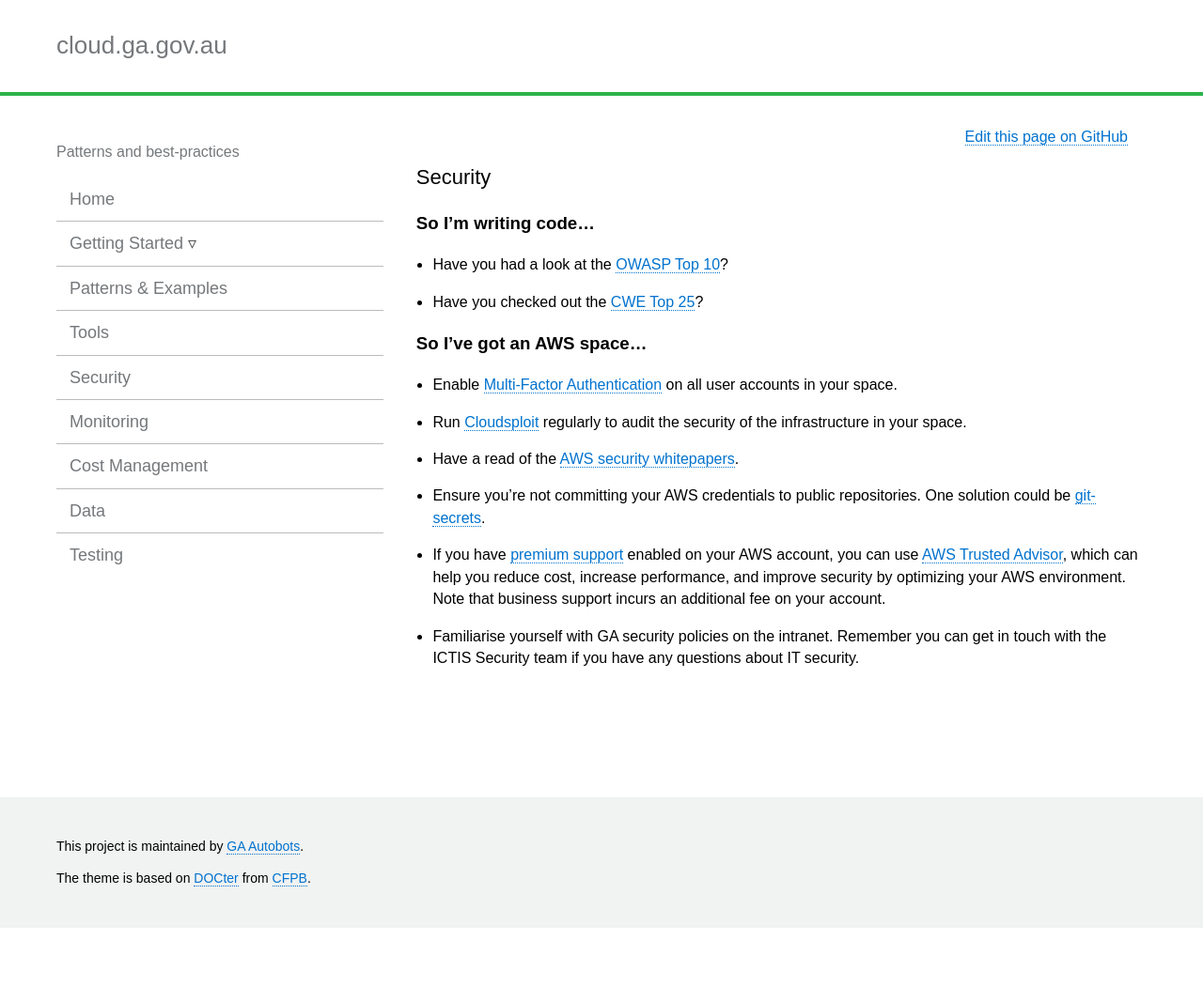
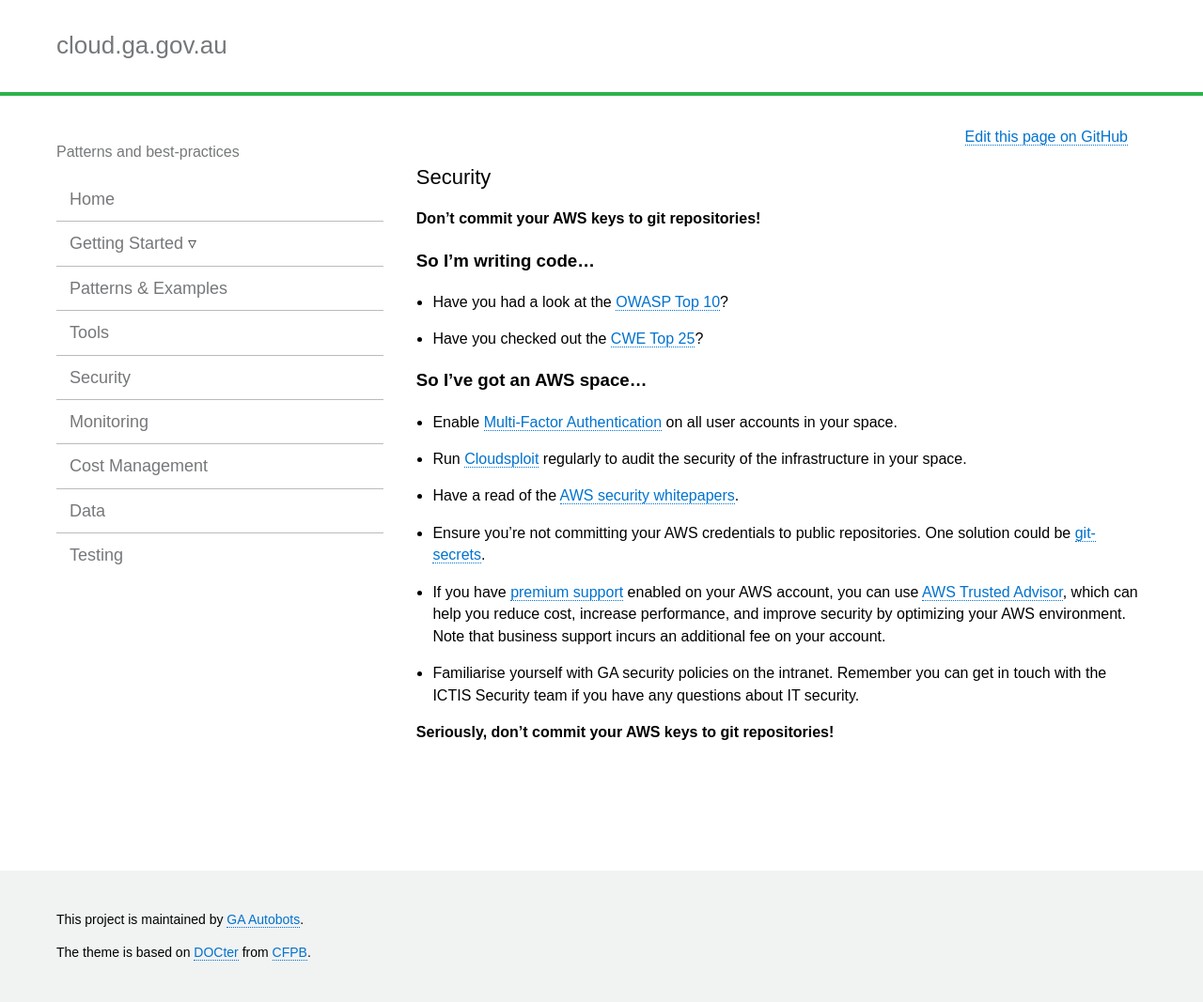
Before and after one commit to GeoscienceAustralia/cloud, a Jekyll site: the page built from docs/_pages/security_index.md, in a window 1280 px wide. Shown: the whole page at 94% size. Built offline with Jekyll 4.4.1, drawn with Linux system fonts in a browser that asks for light colours; nearby versions of some CDN libraries; before the commit the page ends 988 px from its top, so only the background shows below that.

Commit message:
Add git key warnings

```diff
--- a/docs/_pages/security_index.md
+++ b/docs/_pages/security_index.md
@@ -3,6 +3,8 @@
 layout: page
 permalink: security_index.html
 ---
+
+**Don't commit your AWS keys to git repositories!**
 
 ### So I'm writing code...
 * Have you had a look at the [OWASP Top 10](https://www.owasp.org/index.php/OWASP_Top_Ten_Cheat_Sheet)?
@@ -16,3 +18,5 @@
 * Ensure you're not committing your AWS credentials to public repositories. One solution could be [git-secrets](https://github.com/awslabs/git-secrets).
 * If you have [premium support](https://aws.amazon.com/premiumsupport/) enabled on your AWS account, you can use [AWS Trusted Advisor](https://aws.amazon.com/premiumsupport/trustedadvisor/), which can help you reduce cost, increase performance, and improve security by optimizing your AWS environment. Note that business support incurs an additional fee on your account.
 * Familiarise yourself with GA security policies on the intranet. Remember you can get in touch with the ICTIS Security team if you have any questions about IT security.
+
+**Seriously, don't commit your AWS keys to git repositories!**
```
